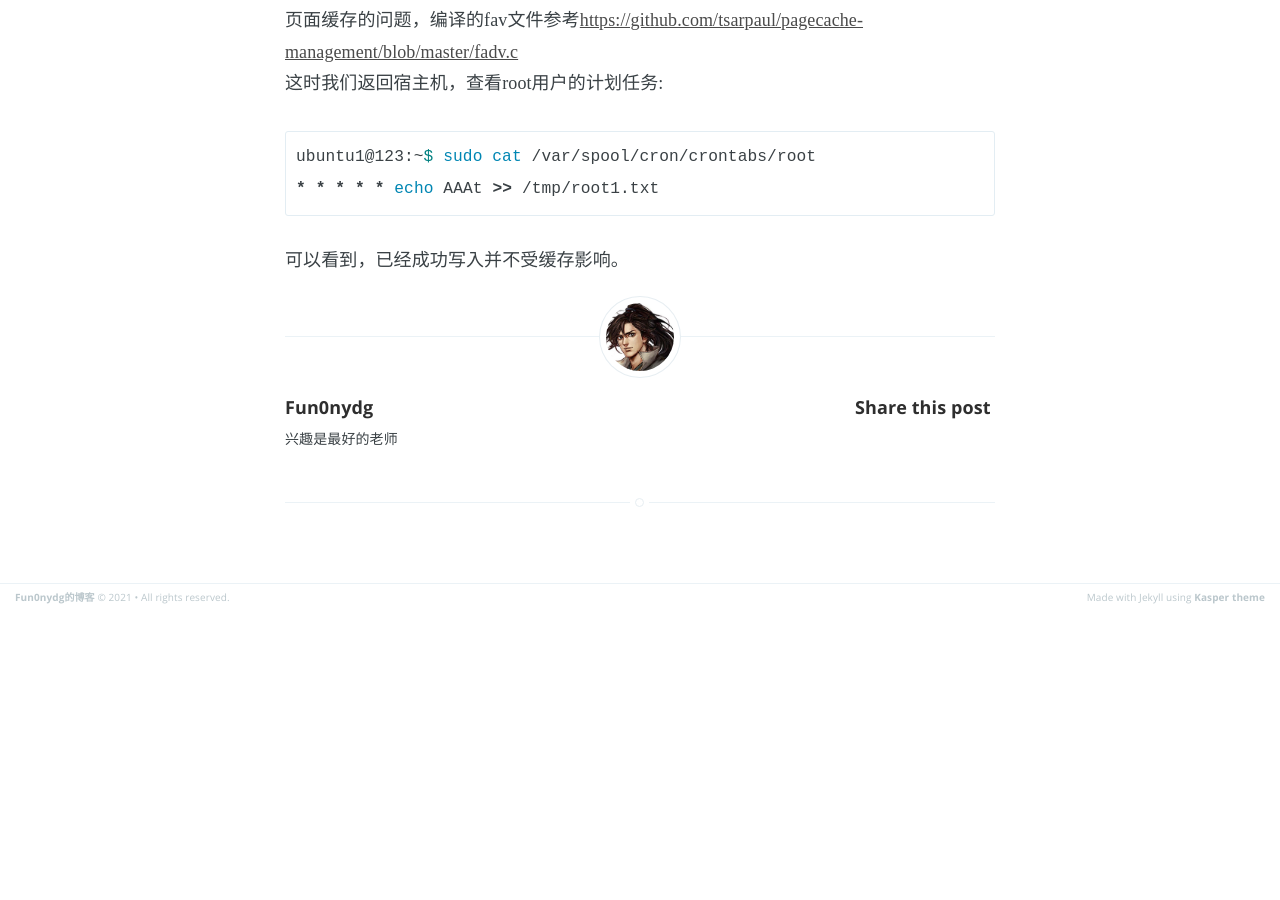
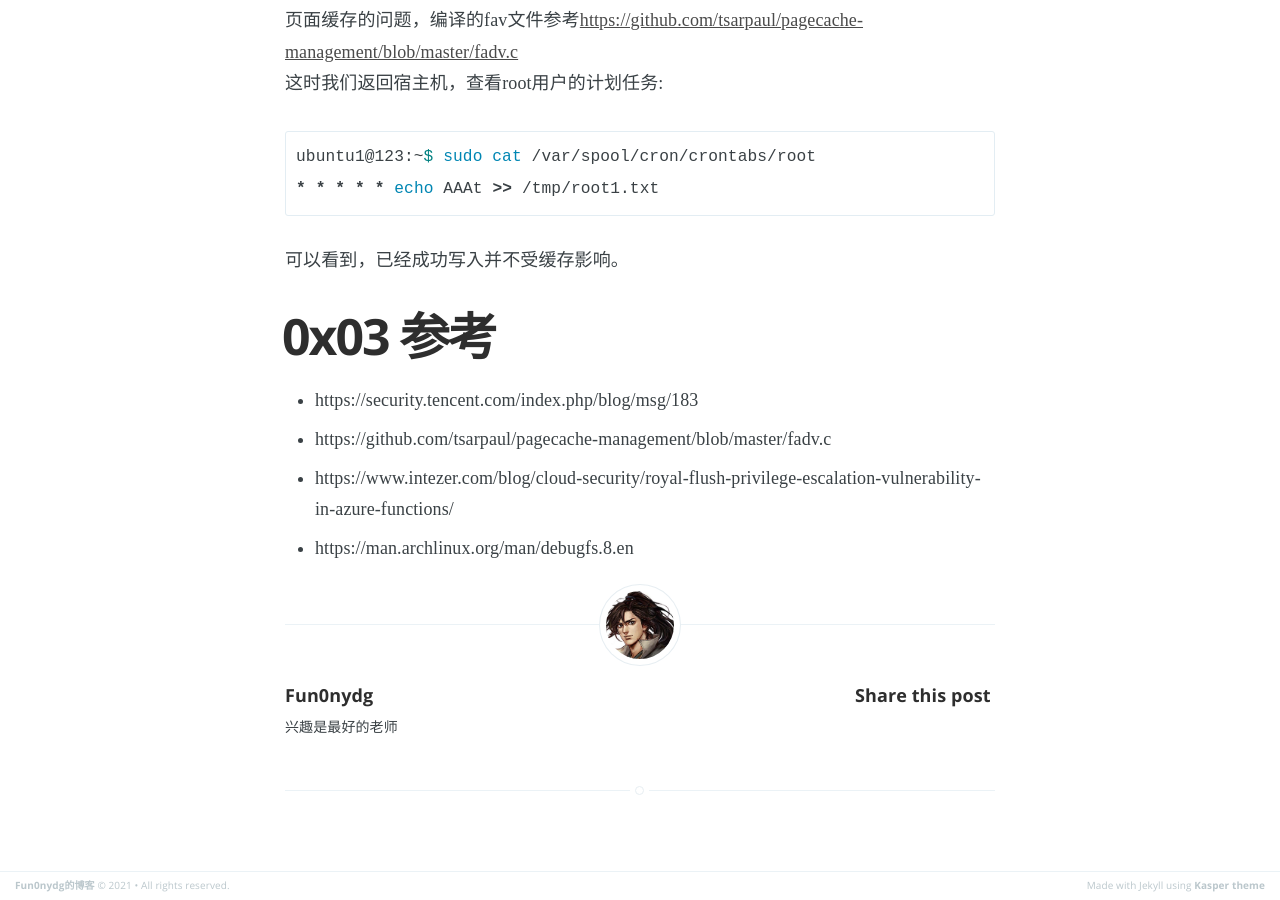
Before and after one commit to Fun0nydg/Fun0nydg.github.io, a Jekyll site: the page built from _posts/2021-06-19-The-role-of-debugfs-in-container-escape .md, in a window 1280 px wide and 900 px high, scrolled down 3831 px. Built offline with Jekyll 4.4.1, drawn with Linux system fonts in a browser that asks for light colours; before the commit the page ends 4443 px from its top, so only the background shows below that.

Commit message:
Update 2021-06-19-The-role-of-debugfs-in-container-escape .md

````diff
--- a/_posts/2021-06-19-The-role-of-debugfs-in-container-escape .md
+++ b/_posts/2021-06-19-The-role-of-debugfs-in-container-escape .md
@@ -85,3 +85,9 @@ ubuntu1@123:~$ sudo cat /var/spool/cron/crontabs/root
 * * * * * echo AAAt >> /tmp/root1.txt
 ```
 可以看到，已经成功写入并不受缓存影响。
+
+# 0x03 参考
+- https://security.tencent.com/index.php/blog/msg/183
+- https://github.com/tsarpaul/pagecache-management/blob/master/fadv.c
+- https://www.intezer.com/blog/cloud-security/royal-flush-privilege-escalation-vulnerability-in-azure-functions/
+- https://man.archlinux.org/man/debugfs.8.en
````
